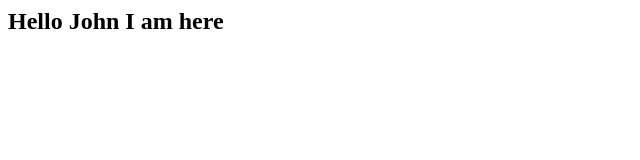
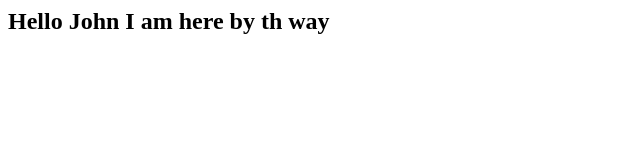
Before and after one commit to anuruddh72/GitTesy, a plain HTML site: page index.html in a window 1280 px wide. Shown: the whole page, without its empty margins (0-640 px from the left). Drawn offline with Linux system fonts and the light colour scheme.

Commit message:
changed message in index.html

```diff
--- a/index.html
+++ b/index.html
@@ -1,7 +1,7 @@
 <html>
 	<head> </head>
 		<body>
-			<h2> Hello John I am here </h2>
+			<h2> Hello John I am here by th way</h2>
 		</body>
 
 </html>
```
